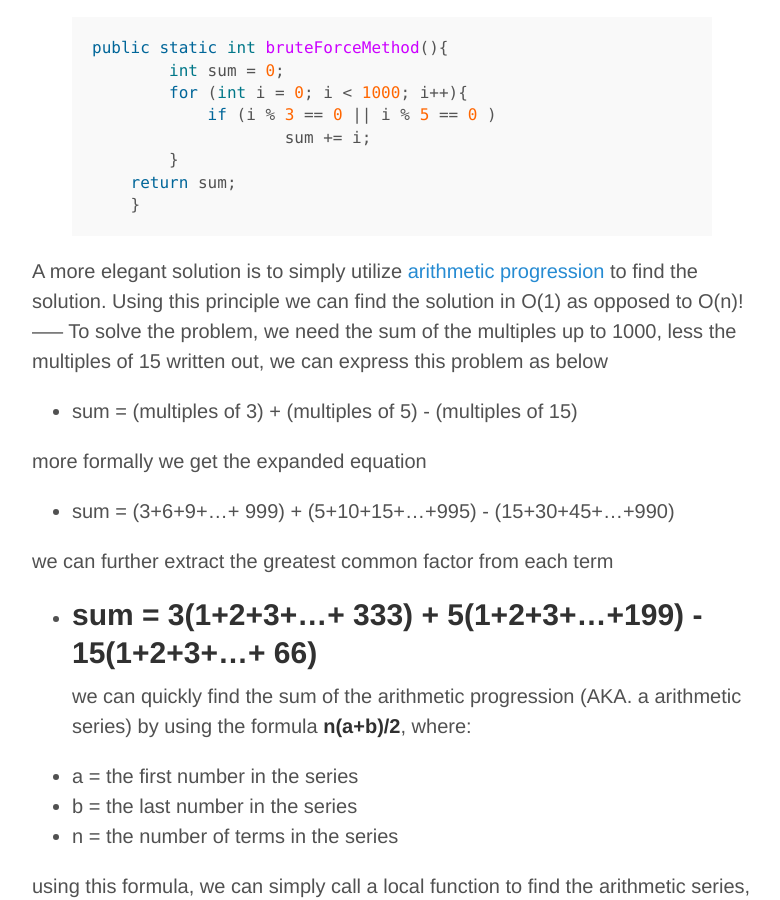
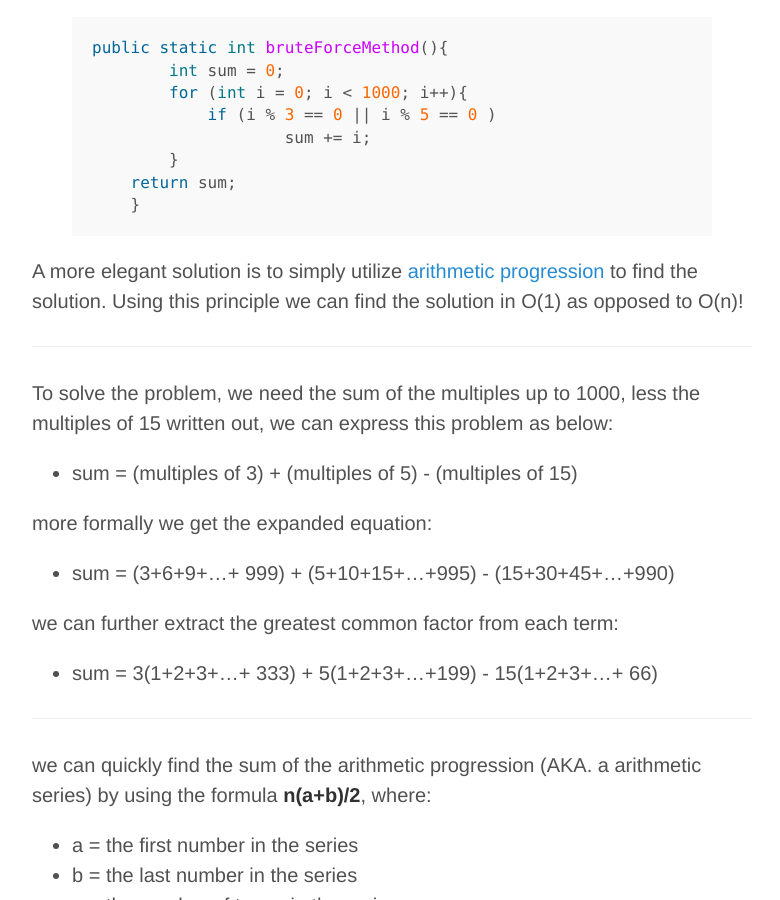
Before and after one commit to aahill/aahill.github.io, a Jekyll site: the page built from _posts/2015-12-04- project-euler1.md, in a window 1280 px wide and 900 px high, scrolled down 570 px. Shown: the whole window, without its empty margins (248-1028 px from the left). Built offline with Jekyll 4.4.1, drawn with Linux system fonts in a browser that asks for light colours.

```diff
--- a/_posts/2015-12-04- project-euler1.md
+++ b/_posts/2015-12-04- project-euler1.md
@@ -27,17 +27,21 @@ public static int bruteForceMethod(){
 
 A more elegant solution is to simply utilize <a href="http://en.wikipedia.org/wiki/Arithmetic_progression">arithmetic progression</a>
 to find the solution. Using this principle we can find the solution in O(1) as opposed to O(n)!
+
 -----
+
 To solve the problem, we need the sum of the multiples up to 1000, less the multiples of 15
-written out, we can express this problem as below
-- sum = (multiples of 3) + (multiples of 5) - (multiples of 15)
+written out, we can express this problem as below:
+* sum = (multiples of 3) + (multiples of 5) - (multiples of 15)
 
-more formally we get the expanded equation
-- sum = (3+6+9+...+ 999) + (5+10+15+...+995) - (15+30+45+...+990)
+more formally we get the expanded equation:
+* sum = (3+6+9+...+ 999) + (5+10+15+...+995) - (15+30+45+...+990)
 
-we can further extract the greatest common factor from each term
-- sum = 3(1+2+3+...+ 333) + 5(1+2+3+...+199) - 15(1+2+3+...+ 66)
+we can further extract the greatest common factor from each term:
+* sum = 3(1+2+3+...+ 333) + 5(1+2+3+...+199) - 15(1+2+3+...+ 66)
+
 -----
+
 we can quickly find the sum of the arithmetic progression (AKA. a arithmetic series) by using the formula
 **n(a+b)/2**, where:
 - a = the first number in the series
```
